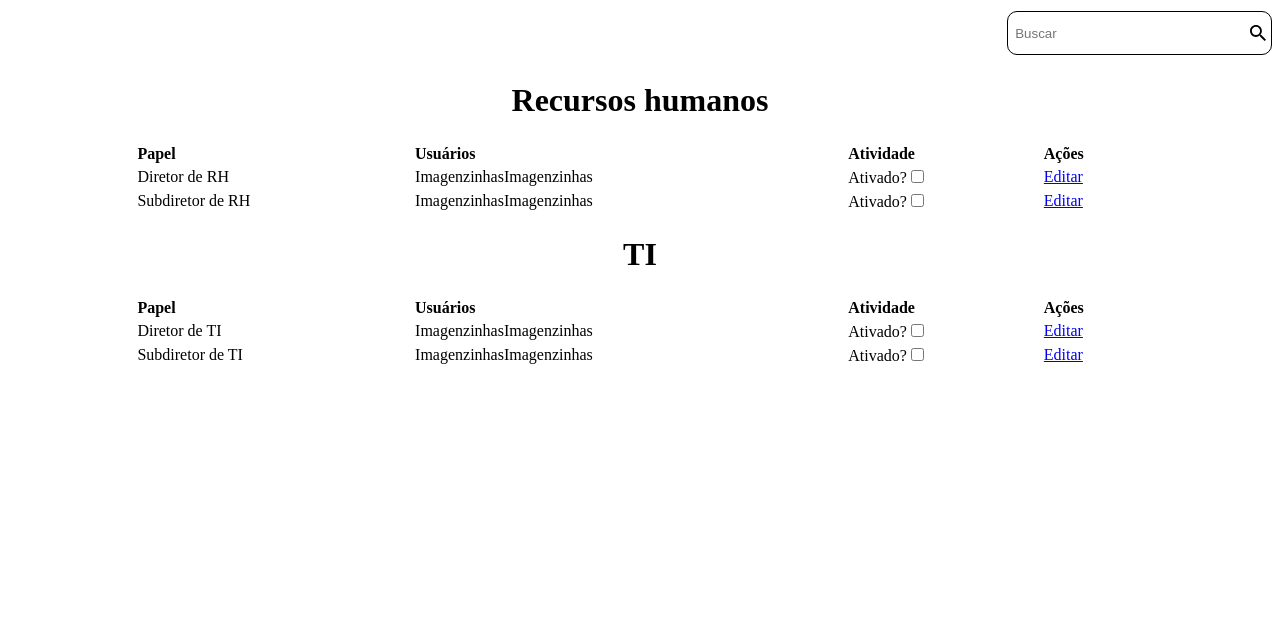
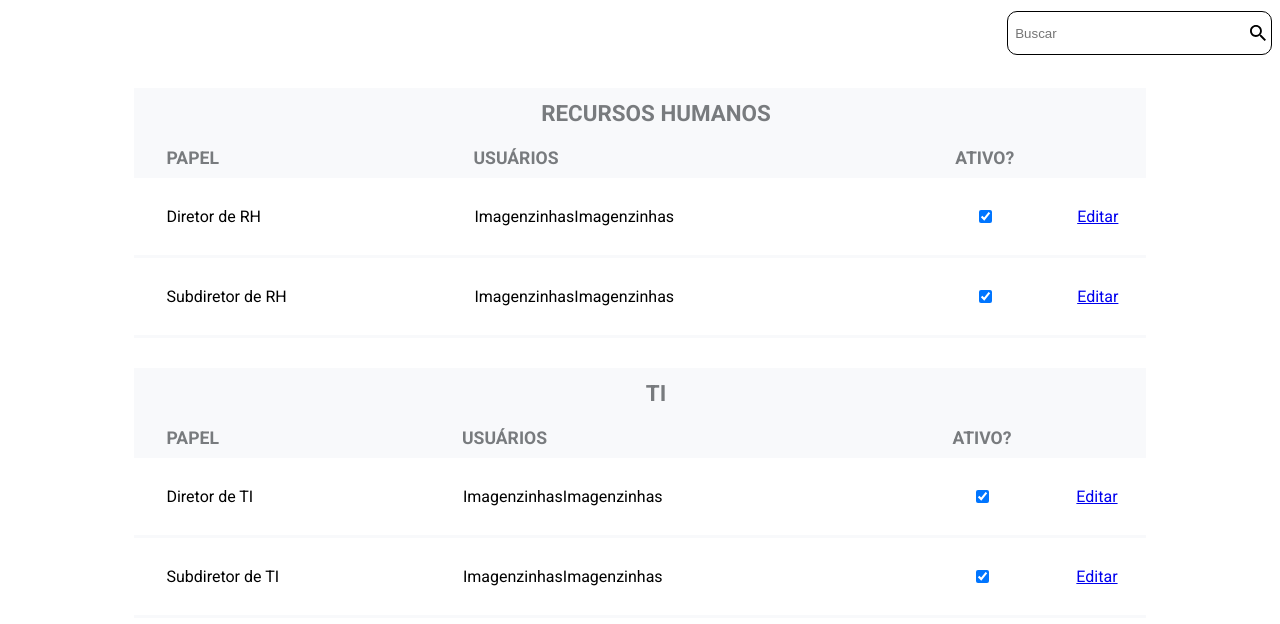
Before and after one commit to baraodev/sou-areas-papeis, a React (Create React App) app: page / in a window 1280 px wide. Shown: the top 624 px of the page. Built offline with nearby package versions, Linux system fonts and the light colour scheme.

Commit message:
Estilizando um pouco e colocando funcionalidade de checkbox

```diff
--- a/public/index.html
+++ b/public/index.html
@@ -8,6 +8,10 @@
       content="width=device-width, initial-scale=1, shrink-to-fit=no"
     />
     <meta name="theme-color" content="#000000" />
+    <link
+      href="https://fonts.googleapis.com/css?family=Roboto:400,700"
+      rel="stylesheet"
+    />
     <title>Univesp</title>
   </head>
   <body>
--- a/src/App.js
+++ b/src/App.js
@@ -65,12 +65,27 @@ class App extends Component {
     }
   };
 
+  handleCheck = ({ target }) => {
+    const { roles } = this.state;
+    const newRoles = {};
+    Object.keys(roles).forEach(key => {
+      newRoles[key] = roles[key].map(role => {
+        if (role.id === Number(target.value)) {
+          return { ...role, active: !role.active };
+        }
+        return role;
+      });
+    });
+
+    this.setState({ roles: newRoles });
+  };
+
   render() {
     const { roles } = this.state;
     return (
       <Fragment>
         <ActionRoles />
-        <TableRoles roles={roles} />
+        <TableRoles roles={roles} handleCheck={this.handleCheck} />
       </Fragment>
     );
   }
--- /dev/null
+++ b/src/assets/styles/base.scss
@@ -0,0 +1,4 @@
+body {
+  font-size: 16px;
+  font-family: 'Roboto', sans-serif;
+}
--- a/src/components/RoleDisplay/index.js
+++ b/src/components/RoleDisplay/index.js
@@ -1,23 +1,23 @@
-import React, { Fragment } from 'react';
+import React from 'react';
 
-const RoleDisplay = ({ role }) => (
-  <Fragment>
-    <tbody>
-      <tr>
+const RoleDisplay = ({ role, handleCheck }) => (
+  <tr key={role.id}>
     <td>{role.name}</td>
     <td>{role.users.map(user => user.image)}</td>
-        <td>
+    <td className="col-center">
       <label htmlFor={`activity-${role.id}`}>
-            Ativado?
-            <input type="checkbox" id={`activity-${role.id}`} />
+        <input
+          type="checkbox"
+          value={role.id}
+          onChange={handleCheck}
+          checked={role.active}
+        />
       </label>
     </td>
-        <td>
+    <td className="col-center">
       <a href={`edict/${role.id}`}>Editar</a>
     </td>
   </tr>
-    </tbody>
-  </Fragment>
 );
 
 export default RoleDisplay;
--- a/src/components/TableRoles/index.js
+++ b/src/components/TableRoles/index.js
@@ -4,14 +4,14 @@ import RoleDisplay from '../RoleDisplay';
 
 import './styles.scss';
 
-const TableRoles = ({ roles }) => (
-  <table className="table-roles">
+const TableRoles = ({ roles, handleCheck }) => (
+  <Fragment>
     {Object.keys(roles).map(key => (
-      <Fragment>
+      <table className="table-roles" cellSpacing="0" key={key}>
         <thead>
           <tr>
-            <th colSpan="5">
-              <h1 className="area">{key}</h1>
+            <th colSpan="5" className="area">
+              {key}
             </th>
           </tr>
         </thead>
@@ -19,16 +19,18 @@ const TableRoles = ({ roles }) => (
           <tr>
             <th>Papel</th>
             <th>Usuários</th>
-            <th>Atividade</th>
-            <th>Ações</th>
+            <th className="col-center">Ativo?</th>
+            <th />
           </tr>
         </thead>
-        {roles[key].map(role => (
-          <RoleDisplay key={role.id} role={role} />
-        ))}
-      </Fragment>
+        <tbody>
+          {roles[key].map(role => (
+            <RoleDisplay key={role.id} role={role} handleCheck={handleCheck} />
+          ))}
+        </tbody>
+      </table>
     ))}
-  </table>
+  </Fragment>
 );
 
 export default TableRoles;
--- a/src/components/TableRoles/styles.scss
+++ b/src/components/TableRoles/styles.scss
@@ -2,12 +2,48 @@ table.table-roles {
   position: relative;
   width: 80%;
   margin: 0 auto;
+  padding-top: 30px;
+}
+
+thead {
+  background-color: #f8f9fb;
 }
 
 th {
+  height: 40px;
+  font-size: 1.1rem;
   text-align: left;
+  text-transform: uppercase;
+  color: #787b7e;
+  padding: 0;
+  margin: 0;
+  border: none;
 }
 
-h1.area {
+th.area {
+  height: 50px;
+  font-size: 1.4rem;
+  text-align: center;
+  font-weight: bold;
+}
+
+th:first-of-type {
+  padding-left: 2rem;
+}
+
+td:first-of-type {
+  padding-left: 2rem;
+}
+
+tbody {
+  > tr {
+    height: 80px;
+    > td {
+      border-bottom: 3px #f8f9fb solid;
+    }
+  }
+}
+
+.col-center {
   text-align: center;
 }
--- a/src/index.js
+++ b/src/index.js
@@ -1,5 +1,7 @@
 import React from 'react';
 import ReactDOM from 'react-dom';
+
+import './assets/styles/base.scss';
 
 import App from './App';
 
```
Lines whose indentation alone changed are shown as unchanged.
